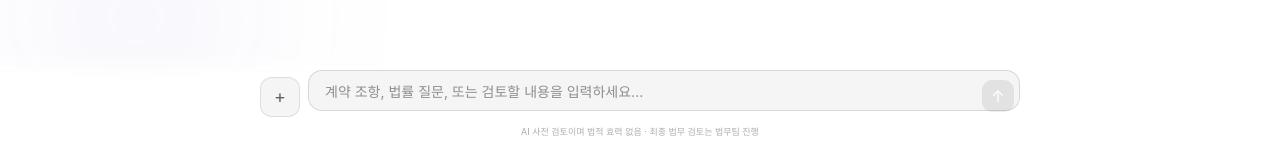
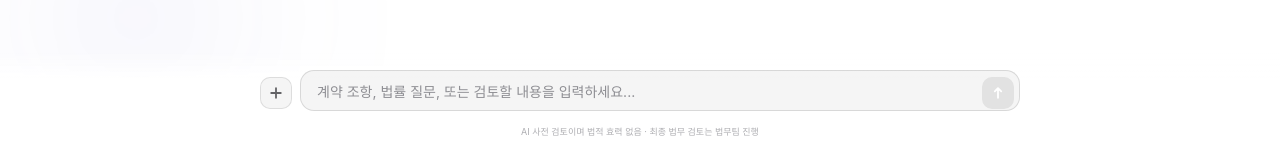
Before and after one commit to haneugene1997-lgtm/T.project, a Next.js app: page / in a window 1280 px wide. Shown: the part 646-797 px from the top of the page. Built offline with nearby package versions, Linux system fonts and the light colour scheme.

Commit message:
fix(ui): align input action buttons consistently
Replace text glyph icons with SVG and normalize button sizing/centering so attachment and send actions stay visually aligned across browsers.

```diff
--- a/src/SKTLegalChat.jsx
+++ b/src/SKTLegalChat.jsx
@@ -833,13 +833,15 @@ export default function SKTLegalChat() {
             </div>
           )}
 
-          <div style={{ display: "flex", gap: 8, alignItems: "flex-end" }}>
+          <div style={{ display: "flex", gap: 8, alignItems: "center" }}>
             {/* File attach button */}
             <button type="button" onClick={() => fileInputRef.current?.click()} style={{
-              width: 40, height: 40, borderRadius: 12, border: "1px solid var(--surface-border-08)",
+              width: 32, height: 32, borderRadius: 10, border: "1px solid var(--surface-border-08)",
               background: "var(--surface-panel)", color: "var(--text-meta)", fontSize: 18,
-              cursor: "pointer", display: "flex", alignItems: "center", justifyContent: "center", flexShrink: 0 }}>
-              +
+              cursor: "pointer", display: "flex", alignItems: "center", justifyContent: "center", flexShrink: 0, lineHeight: 1, padding: 0 }}>
+              <svg width="16" height="16" viewBox="0 0 16 16" fill="none" aria-hidden="true">
+                <path d="M8 3.2V12.8M3.2 8H12.8" stroke="currentColor" strokeWidth="1.8" strokeLinecap="round" />
+              </svg>
             </button>
             <input ref={fileInputRef} type="file" accept=".pdf,.txt,.doc,.docx,.md,.csv"
               style={{ display: "none" }} onChange={(e) => { if (e.target.files[0]) handleFileSelect(e.target.files[0]); e.target.value = ""; }} />
@@ -858,12 +860,16 @@ export default function SKTLegalChat() {
                 }}/>
               <button onClick={sendMessage} disabled={loading || (!input.trim() && !fileContent)}
                 style={{
-                  position: "absolute", right: 6, bottom: 5, width: 32, height: 32, borderRadius: 10,
+                  position: "absolute", right: 6, top: "50%", transform: "translateY(-50%)", width: 32, height: 32, borderRadius: 10,
                   border: "none", cursor: loading ? "default" : "pointer",
                   background: (input.trim() || fileContent) && !loading ? "var(--brand-grad)" : "var(--surface-send-idle)",
-                  color: "var(--text-on-brand)", fontSize: 16, display: "flex", alignItems: "center", justifyContent: "center",
+                  color: "var(--text-on-brand)", fontSize: 16, display: "flex", alignItems: "center", justifyContent: "center", lineHeight: 1, padding: 0,
                   transition: "background 0.2s",
-                }}>↑</button>
+                }}>
+                <svg width="16" height="16" viewBox="0 0 16 16" fill="none" aria-hidden="true">
+                  <path d="M8 12.8V3.2M8 3.2L4.8 6.4M8 3.2L11.2 6.4" stroke="currentColor" strokeWidth="1.8" strokeLinecap="round" strokeLinejoin="round" />
+                </svg>
+              </button>
             </div>
           </div>
 
```
